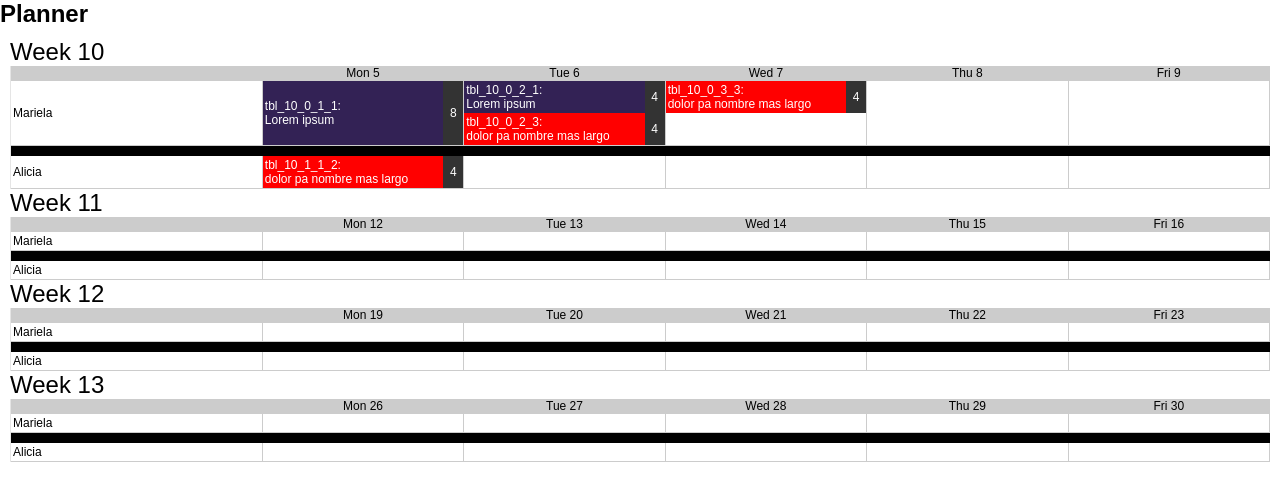
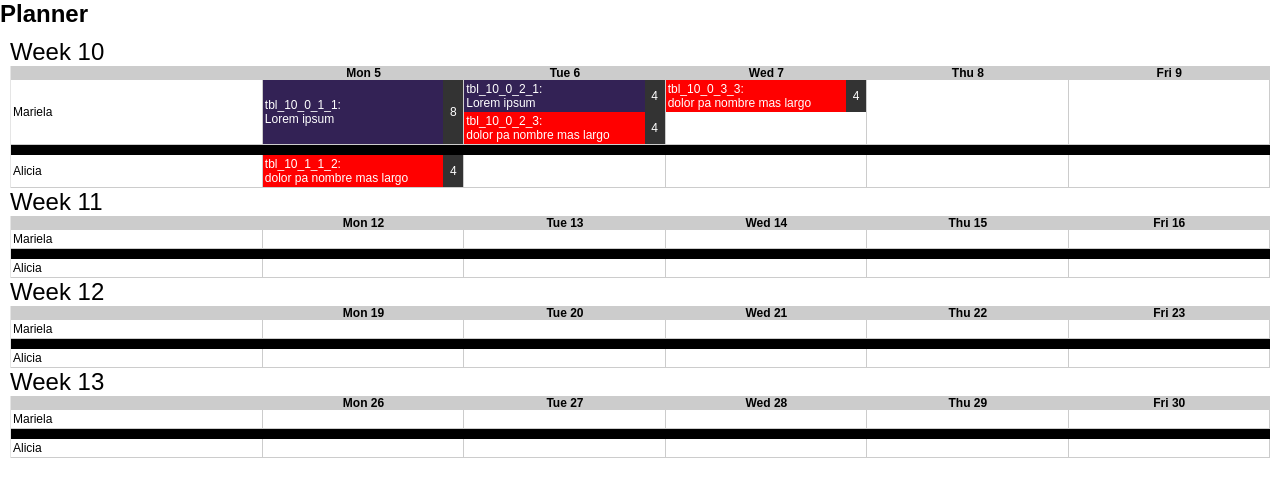
Before and after one commit to marcozs84/planner_v0, a PHP site: page / in a window 1280 px wide. Shown: the top 501 px of the page. Run offline with PHP 8.4, Linux system fonts and the light colour scheme.

Commit message:
Well formated tables

```diff
--- a/css/style.css
+++ b/css/style.css
@@ -34,10 +34,10 @@ h1{
 	text-align:left;
 }
 
-.weekTable > .header > td{
-	border-top:1px solid #c8c8c8;
+.weekTable > thead > tr > th{
+	/* border-top:1px solid #c8c8c8; */
 }
-.weekTable .header{
+.weekTable > thead tr{
 	background-color:#ccc;
 	text-align:center;
 	vertical-align:middle;
--- a/manager.php
+++ b/manager.php
@@ -117,9 +117,12 @@ for($w = 0; $w < $semanas ; $w++){
 	$literal .= <<<xxx
 <table class="weekTable" cellpadding="0" cellspacing="0" border="0">
 <caption>Week {$weekN}</caption>
-	<tr class="header">
-		<td></td><td>{$date1}</td><td>{$date2}</td><td>{$date3}</td><td>{$date4}</td><td>{$date5}</td>
+	<thead>
+	<tr>
+		<th></th><th>{$date1}</th><th>{$date2}</th><th>{$date3}</th><th>{$date4}</th><th>{$date5}</th>
 	</tr>
+	</thead>
+	<tbody>
 xxx;
 
 	$teamSt = $timelines[0]["team"];
@@ -185,6 +188,7 @@ xxx;
 	$dateSt = date("d-m-Y",strtotime("$dateSt + 7 day"));// current date
 
 	$literal .= <<<xxx
+	</tbody>
 </table>
 xxx;
 
```
